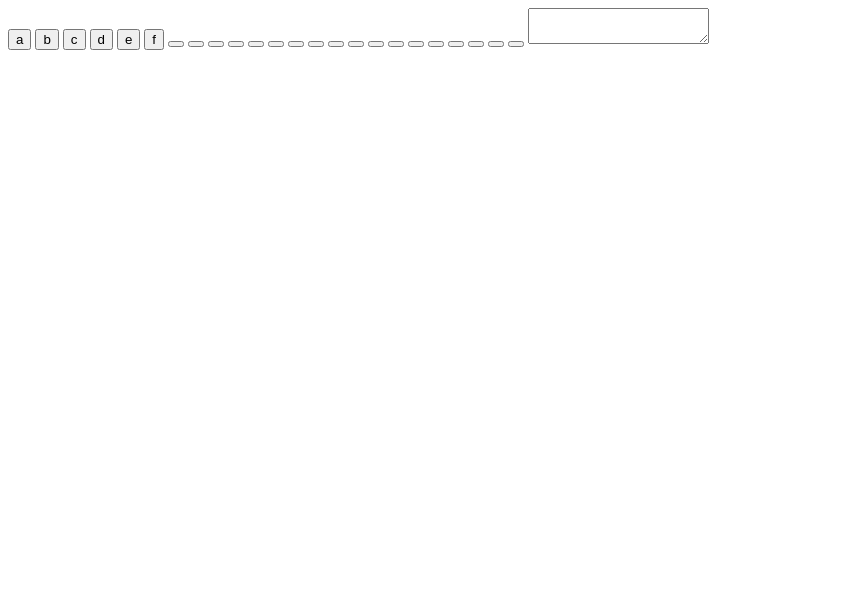
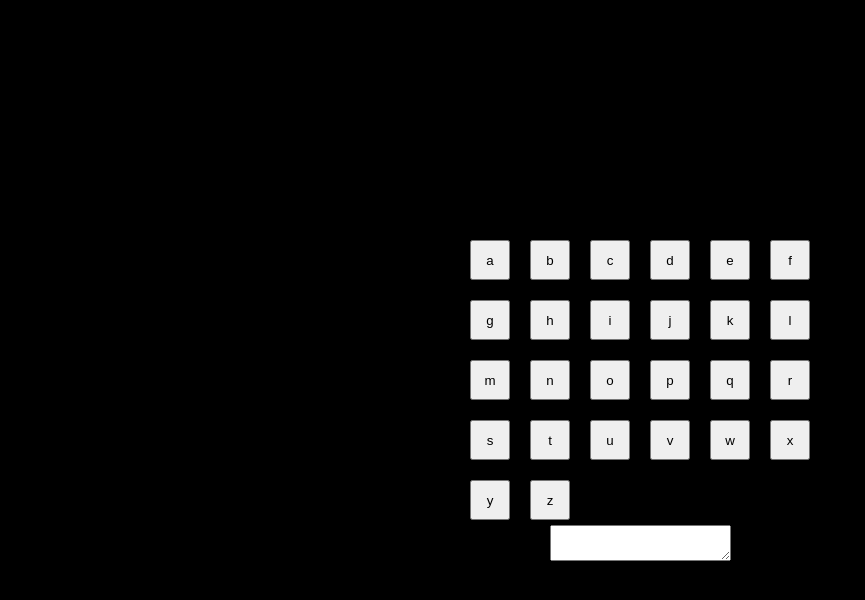
Before and after one commit to TamoSuto/aaa, a plain HTML site: page oppgaver/This/index.html in a window 1280 px wide. Shown: the whole page, without its empty margins (0-865 px from the left). Drawn offline with Linux system fonts and the light colour scheme.

Commit message:
coding again

```diff
--- a/oppgaver/This/index.html
+++ b/oppgaver/This/index.html
@@ -5,47 +5,44 @@
     <meta charset="UTF-8">
     <meta name="viewport" content="width=device-width, initial-scale=1.0">
     <title>Document</title>
-
+    <link rel="stylesheet" href="style.css">
 
 </head>
 
 <body>
 
+    <button id="a" onclick="insertLetter('a')">a</button>
+    <button id="b" onclick="insertLetter('b')">b</button>
+    <button id="c" onclick="insertLetter('c')">c</button>
+    <button id="d" onclick="insertLetter('d')">d</button>
+    <button id="e" onclick="insertLetter('e')">e</button>
+    <button id="f" onclick="insertLetter('f')">f</button>
+    <button id="g" onclick="insertLetter('g')">g</button>
+    <button id="h" onclick="insertLetter('h')">h</button>
+    <button id="i" onclick="insertLetter('i')">i</button>
+    <button id="j" onclick="insertLetter('j')">j</button>
+    <button id="k" onclick="insertLetter('k')">k</button>
+    <button id="l" onclick="insertLetter('l')">l</button>
+    <button id="m" onclick="insertLetter('m')">m</button>
+    <button id="n" onclick="insertLetter('n')">n</button>
+    <button id="o" onclick="insertLetter('o')">o</button>
+    <button id="p" onclick="insertLetter('p')">p</button>
+    <button id="q" onclick="insertLetter('q')">q</button>
+    <button id="r" onclick="insertLetter('r')">r</button>
+    <button id="s" onclick="insertLetter('s')">s</button>
+    <button id="t" onclick="insertLetter('t')">t</button>
+    <button id="u" onclick="insertLetter('u')">u</button>
+    <button id="v" onclick="insertLetter('v')">v</button>
+    <button id="w" onclick="insertLetter('w')">w</button>
+    <button id="x" onclick="insertLetter('x')">x</button>
+    <button id="y" onclick="insertLetter('y')">y</button>
+    <button id="z" onclick="insertLetter('z')">z</button>
 
-    <div>
+    <div >
+        <textarea name="" id="textField"></textarea>
+    </div>
 
-
-
-    </div>
-    <!-- This is supposed to be like a flip phone's interface -->
-    <button onclick="">a</button>
-    <button onclick="">b</button>
-    <button onclick="">c</button>
-    <button onclick="">d</button>
-    <button onclick="">e</button>
-    <button onclick="">f</button>
-    <button onclick=""></button>
-    <button onclick=""></button>
-    <button onclick=""></button>
-    <button onclick=""></button>
-    <button onclick=""></button>
-    <button onclick=""></button>
-    <button onclick=""></button>
-    <button onclick=""></button>
-    <button onclick=""></button>
-    <button onclick=""></button>
-    <button onclick=""></button>
-    <button onclick=""></button>
-    <button onclick=""></button>
-    <button onclick=""></button>
-    <button onclick=""></button>
-    <button onclick=""></button>
-    <button onclick=""></button>
-    <button onclick=""></button>
-
-    <textarea name="" id="textField"></textarea>
-
-
+<script src="scripts.js"></script>
 </body>
 
 </html>
--- a/oppgaver/This/scripts.js
+++ b/oppgaver/This/scripts.js
@@ -1 +1,40 @@
-const app = document.getElementById('app')
+function insertLetter(letter){
+    var textField = document.getElementById("textField")
+    textField.value += letter;
+}
+
+document.body.innerHTML = `
+    <div class="buttons-container">
+        <button id="a" onclick="insertLetter('a')">a</button>
+        <button id="b" onclick="insertLetter('b')">b</button>
+        <button id="c" onclick="insertLetter('c')">c</button>
+        <button id="d" onclick="insertLetter('d')">d</button>
+        <button id="e" onclick="insertLetter('e')">e</button>
+        <button id="f" onclick="insertLetter('f')">f</button>
+        <button id="g" onclick="insertLetter('g')">g</button>
+        <button id="h" onclick="insertLetter('h')">h</button>
+        <button id="i" onclick="insertLetter('i')">i</button>
+        <button id="j" onclick="insertLetter('j')">j</button>
+        <button id="k" onclick="insertLetter('k')">k</button>
+        <button id="l" onclick="insertLetter('l')">l</button>
+        <button id="m" onclick="insertLetter('m')">m</button>
+        <button id="n" onclick="insertLetter('n')">n</button>
+        <button id="o" onclick="insertLetter('o')">o</button>
+        <button id="p" onclick="insertLetter('p')">p</button>
+        <button id="q" onclick="insertLetter('q')">q</button>
+        <button id="r" onclick="insertLetter('r')">r</button>
+        <button id="s" onclick="insertLetter('s')">s</button>
+        <button id="t" onclick="insertLetter('t')">t</button>
+        <button id="u" onclick="insertLetter('u')">u</button>
+        <button id="v" onclick="insertLetter('v')">v</button>
+        <button id="w" onclick="insertLetter('w')">w</button>
+        <button id="x" onclick="insertLetter('x')">x</button>
+        <button id="y" onclick="insertLetter('y')">y</button>
+        <button id="z" onclick="insertLetter('z')">z</button>
+    </div>
+    <div>
+        <textarea id="textfield"></textarea>
+    </div>
+    <script src="scripts.js"></scripts>
+
+    `
--- a/oppgaver/This/style.css
+++ b/oppgaver/This/style.css
@@ -0,0 +1,23 @@
+body {
+    background-color: black;
+    color: white;
+    display: flex;
+    flex-direction: column;
+    align-items: center;
+    justify-content: center;
+    text-align: center;
+    height: 100vh;
+    margin: 0;
+}
+
+button {
+    margin: 5px;
+    width: 40px;
+    height: 40px;
+}
+
+.buttons-container {
+    display: grid;
+    grid-template-columns: repeat(6, 1fr);
+    gap: 10px;
+}
--- a/oppgaver/undervisning/model.js
+++ b/oppgaver/undervisning/model.js
@@ -23,7 +23,7 @@ let model = {
         users: [
             {
             id: 0,
-            username: "nerd Emoji",
+            username: "tamo",
             password: "err",
             email: "no Email",
             },
```
Also changed, not shown: oppgaver/undervisning/controller.js (deleted).
